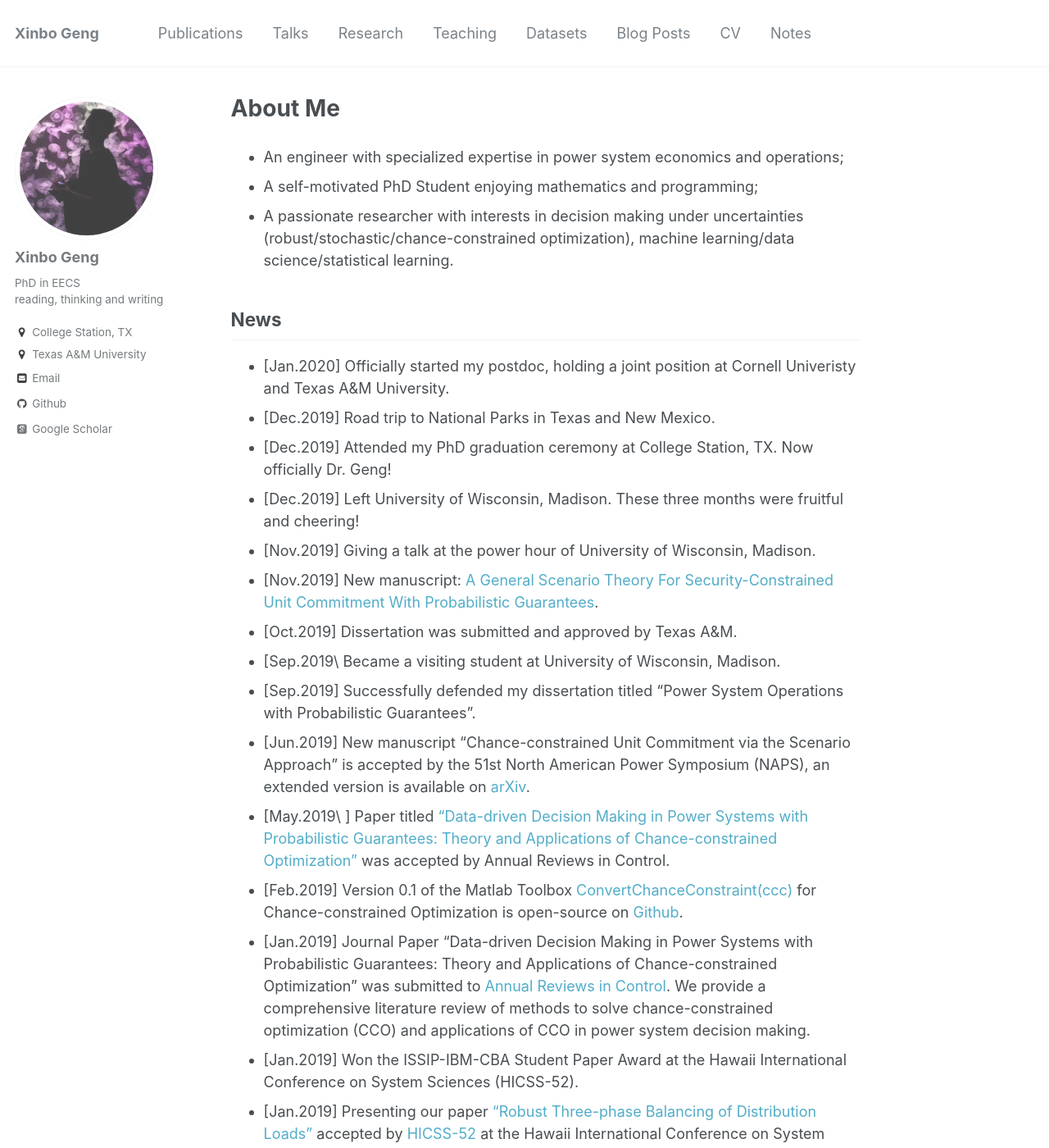
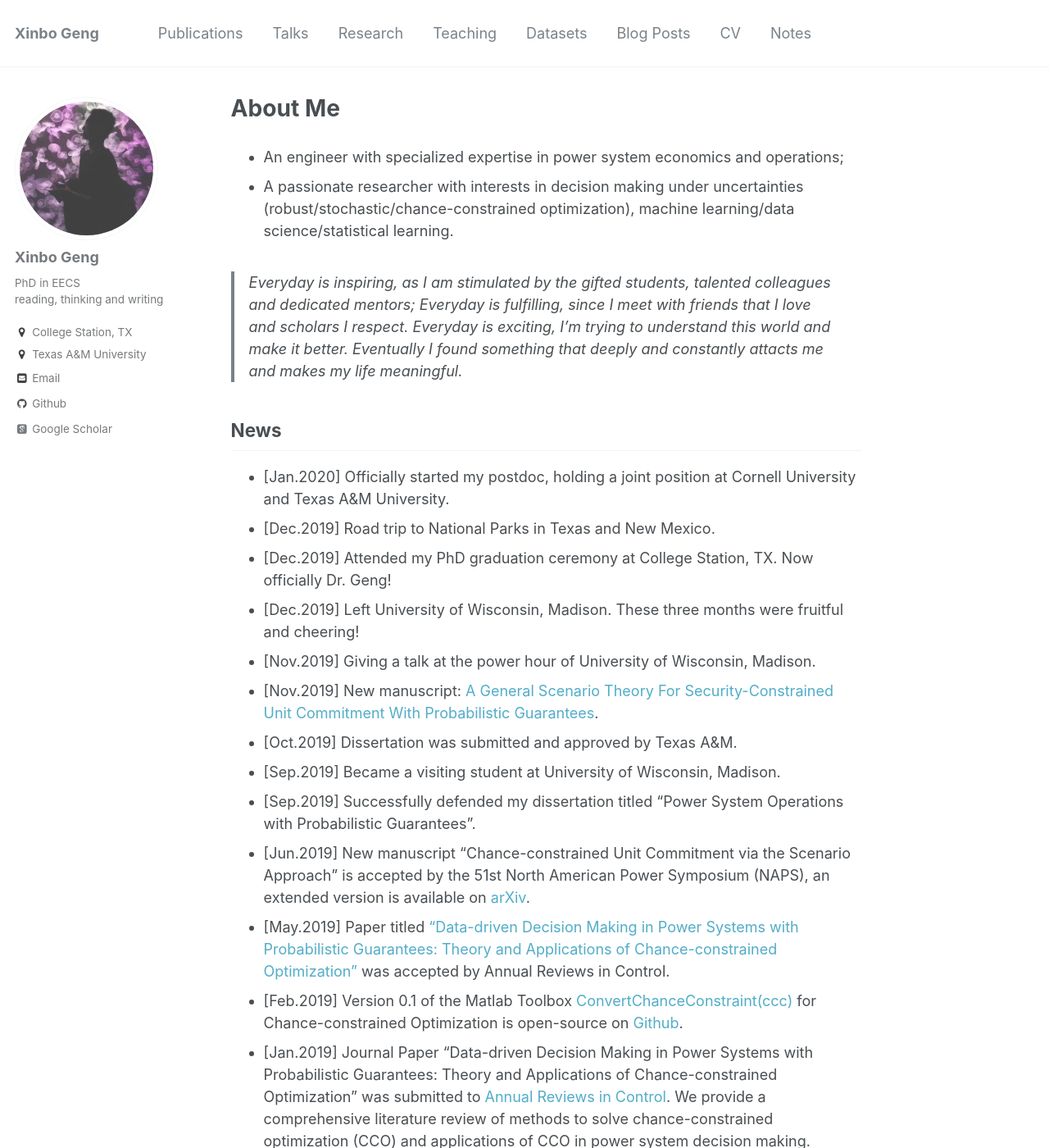
Before and after one commit to xb00dx/xb00dx.github.io, a Jekyll site: the page built from _pages/about.md, in a window 1280 px wide and 1400 px high. Shown: the whole window at 82% size. Built offline with Jekyll 4.4.1, drawn with Linux system fonts in a browser that asks for light colours; some web fonts are replaced.

Commit message:
update main page

```diff
--- a/_pages/about.md
+++ b/_pages/about.md
@@ -9,21 +9,24 @@ redirect_from:
 ---
 
 - An engineer with specialized expertise in power system economics and operations;
-- A self-motivated PhD Student enjoying mathematics and programming;
 - A passionate researcher with interests in decision making under uncertainties (robust/stochastic/chance-constrained optimization), machine learning/data science/statistical learning.
 
+> Everyday is inspiring, as I am stimulated by the gifted students, talented colleagues and dedicated mentors;
+> Everyday is fulfilling, since I meet with friends that I love and scholars I respect.
+> Everyday is exciting, I'm trying to understand this world and make it better. Eventually I found something that deeply and constantly attacts me and makes my life meaningful.
+
 ## News
-- \[Jan.2020\] Officially started my postdoc, holding a joint position at Cornell Univeristy and Texas A&M University.
+- \[Jan.2020\] Officially started my postdoc, holding a joint position at Cornell University and Texas A&M University.
 - \[Dec.2019\] Road trip to National Parks in Texas and New Mexico.
 - \[Dec.2019\] Attended my PhD graduation ceremony at College Station, TX. Now officially Dr. Geng!
 - \[Dec.2019\] Left University of Wisconsin, Madison. These three months were fruitful and cheering!
 - \[Nov.2019\] Giving a talk at the power hour of University of Wisconsin, Madison.
 - \[Nov.2019\] New manuscript: [A General Scenario Theory For Security-Constrained Unit Commitment With Probabilistic Guarantees](https://arxiv.org/abs/1910.07672).
 - \[Oct.2019\] Dissertation was submitted and approved by Texas A&M.
-- \[Sep.2019\ Became a visiting student at University of Wisconsin, Madison.
+- \[Sep.2019\] Became a visiting student at University of Wisconsin, Madison.
 - \[Sep.2019\] Successfully defended my dissertation titled "Power System Operations with Probabilistic Guarantees".
 - \[Jun.2019\] New manuscript "Chance-constrained Unit Commitment via the Scenario Approach" is accepted by the 51st North American Power Symposium (NAPS), an extended version is available on [arXiv](https://arxiv.org/abs/1910.10639).
-- \[May.2019\ ] Paper titled ["Data-driven Decision Making in Power Systems with Probabilistic Guarantees: Theory and Applications of Chance-constrained Optimization"](https://www.sciencedirect.com/science/article/pii/S1367578819300306) was accepted by Annual Reviews in Control.
+- \[May.2019\] Paper titled ["Data-driven Decision Making in Power Systems with Probabilistic Guarantees: Theory and Applications of Chance-constrained Optimization"](https://www.sciencedirect.com/science/article/pii/S1367578819300306) was accepted by Annual Reviews in Control.
 - \[Feb.2019\] Version 0.1 of the Matlab Toolbox [ConvertChanceConstraint(ccc)](https://github.com/xb00dx/ConvertChanceConstraint-ccc) for Chance-constrained Optimization is open-source on [Github](https://github.com/xb00dx/ConvertChanceConstraint-ccc).
 - \[Jan.2019\] Journal Paper "Data-driven Decision Making in Power Systems with Probabilistic Guarantees: Theory and Applications of Chance-constrained Optimization" was submitted to [Annual Reviews in Control](https://www.journals.elsevier.com/annual-reviews-in-control). We provide a comprehensive literature review of methods to solve chance-constrained optimization (CCO) and applications of CCO in power system decision making.
 - \[Jan.2019\] Won the ISSIP-IBM-CBA Student Paper Award at the Hawaii International Conference on System Sciences (HICSS-52).
```
